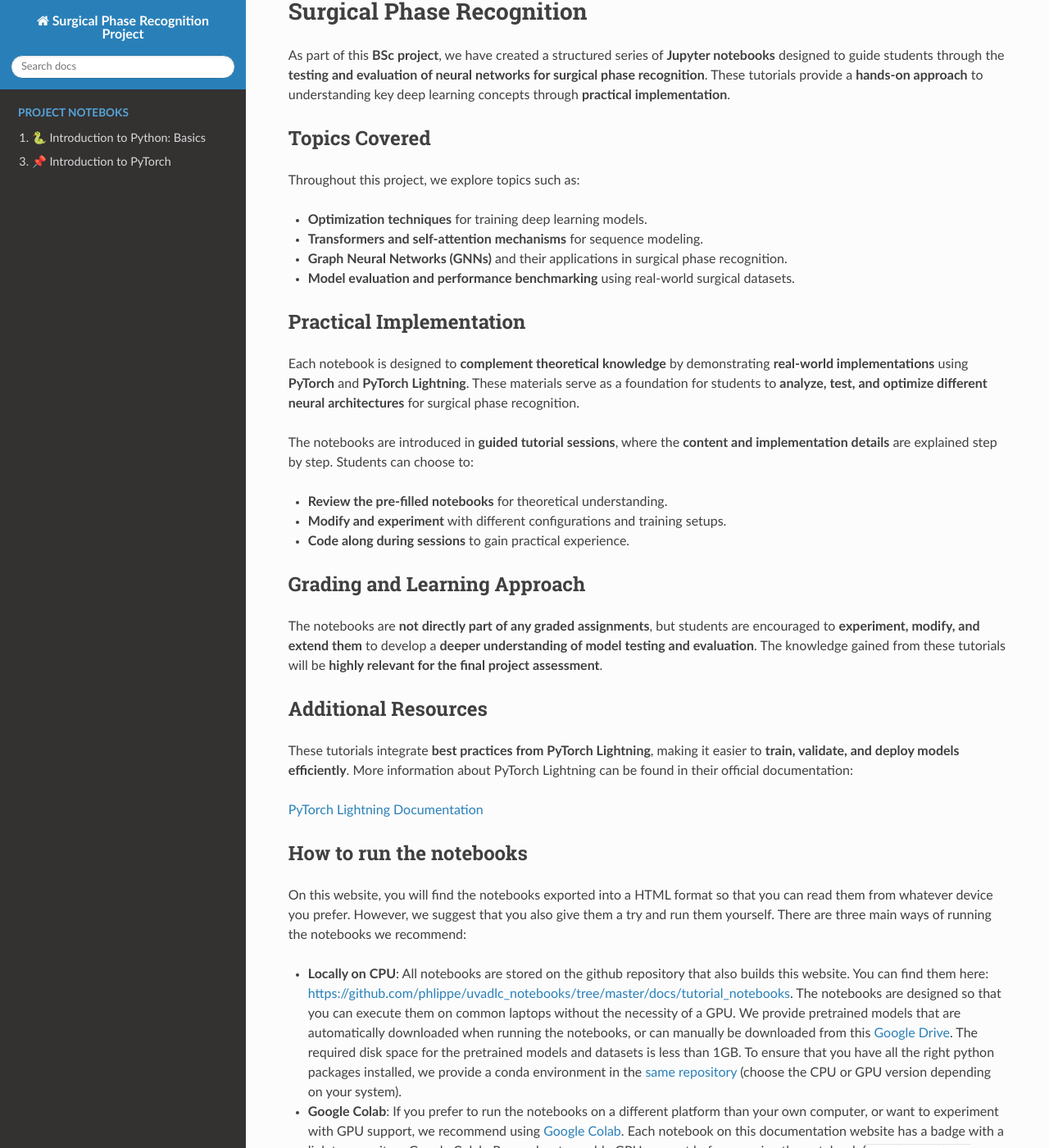
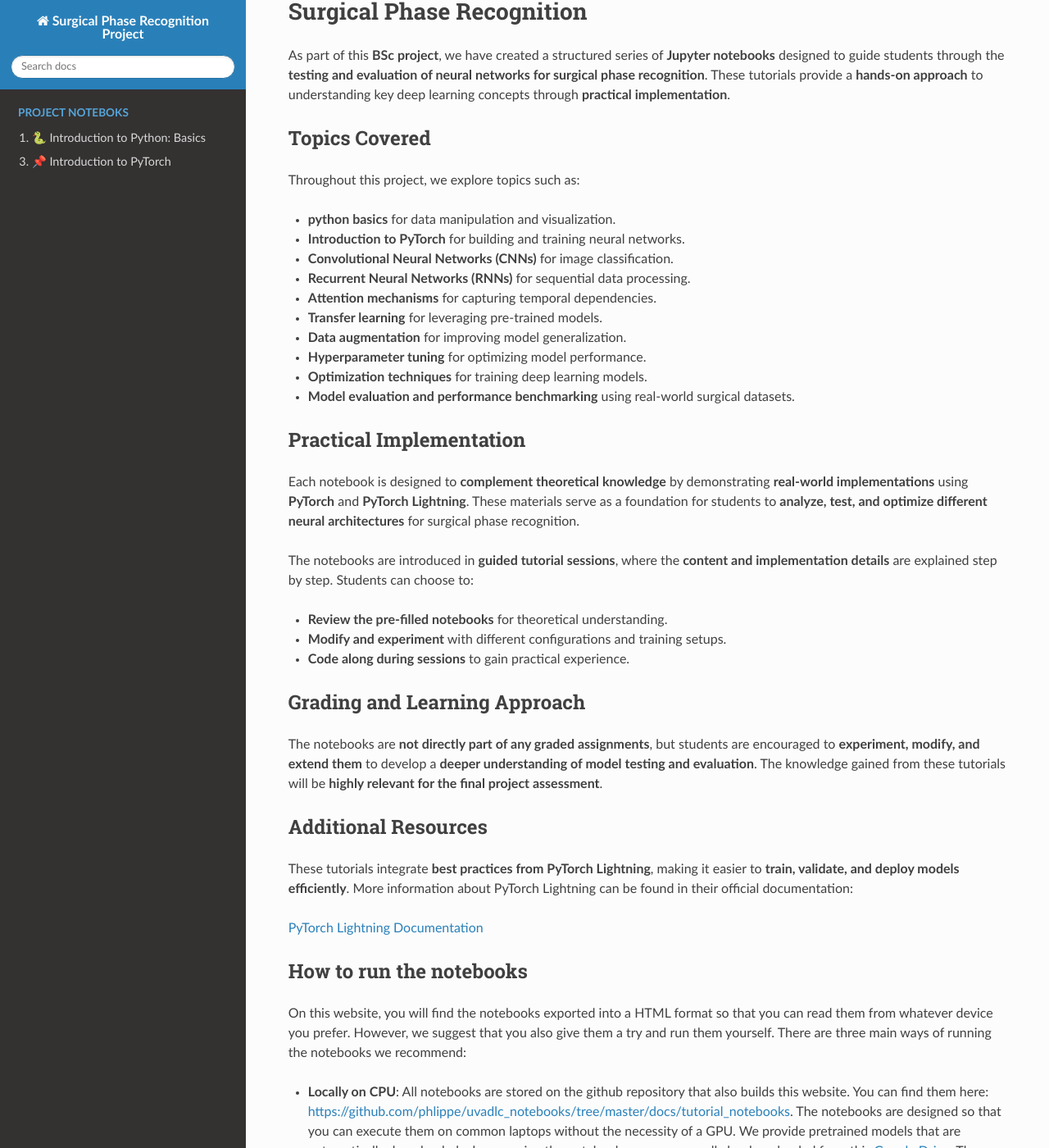
Before and after one commit to bfortuno/Surgical-Phase-Recognition, a Sphinx documentation site: the page built from docs/index.rst, in a window 1280 px wide and 1400 px high, scrolled down 274 px. Shown: the whole window at 82% size. Built offline with Sphinx 7.4.7 and the Read the Docs theme 3.1.0, drawn with Linux system fonts in a browser that asks for light colours; pages that are not in the unit, such as notebooks, are missing from menus; some of the changed text lies outside the part shown.

Commit message:
index update

```diff
--- a/docs/index.rst
+++ b/docs/index.rst
@@ -19,9 +19,15 @@ Topics Covered
 
 Throughout this project, we explore topics such as:
 
+- **python basics** for data manipulation and visualization.
+- **Introduction to PyTorch** for building and training neural networks.
+- **Convolutional Neural Networks (CNNs)** for image classification.
+- **Recurrent Neural Networks (RNNs)** for sequential data processing.
+- **Attention mechanisms** for capturing temporal dependencies.
+- **Transfer learning** for leveraging pre-trained models.
+- **Data augmentation** for improving model generalization.
+- **Hyperparameter tuning** for optimizing model performance.
 - **Optimization techniques** for training deep learning models.
-- **Transformers and self-attention mechanisms** for sequence modeling.
-- **Graph Neural Networks (GNNs)** and their applications in surgical phase recognition.
 - **Model evaluation and performance benchmarking** using real-world surgical datasets.
 
 Practical Implementation
```
Also changed, not shown: other parts of docs/index.rst (+0 -3 lines).
